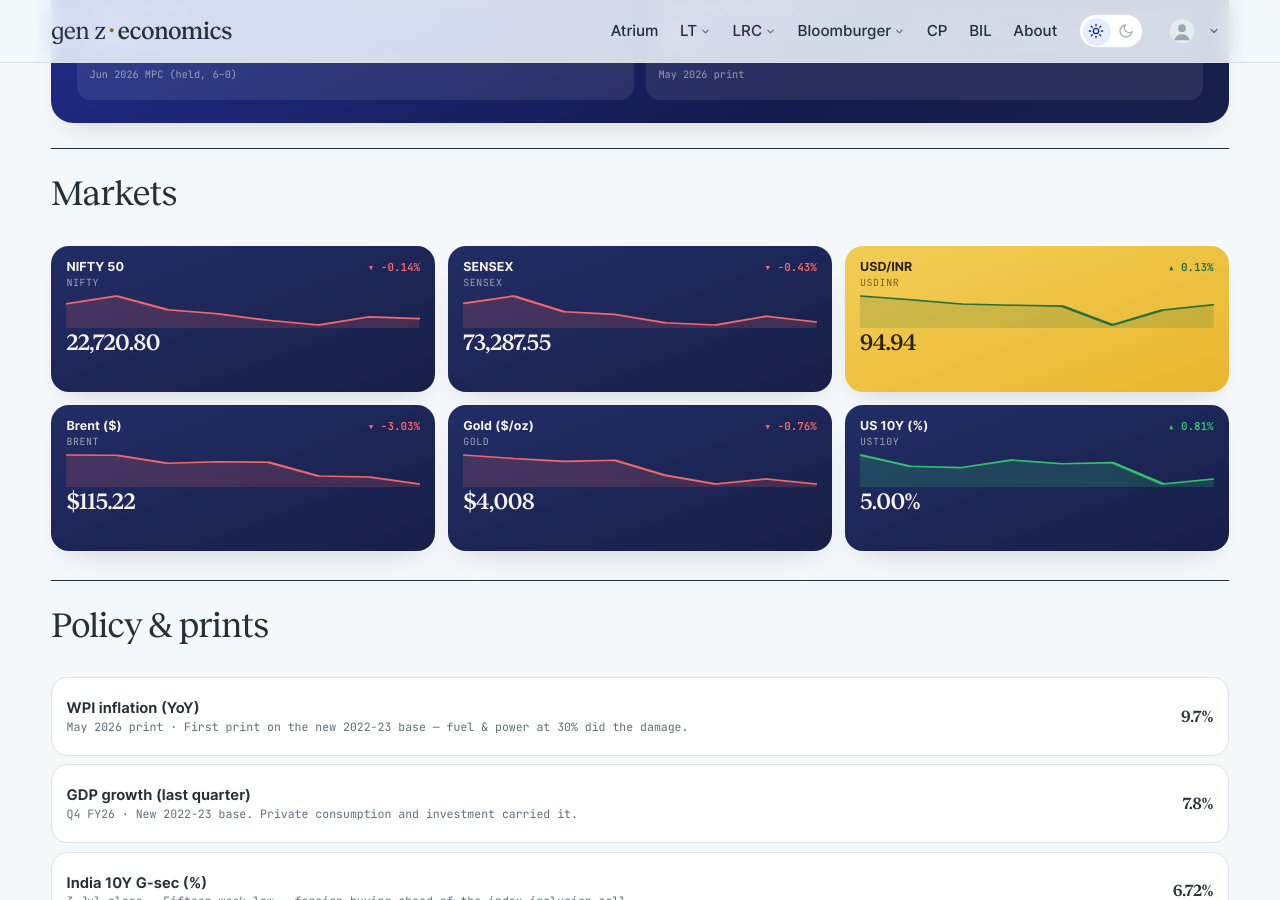
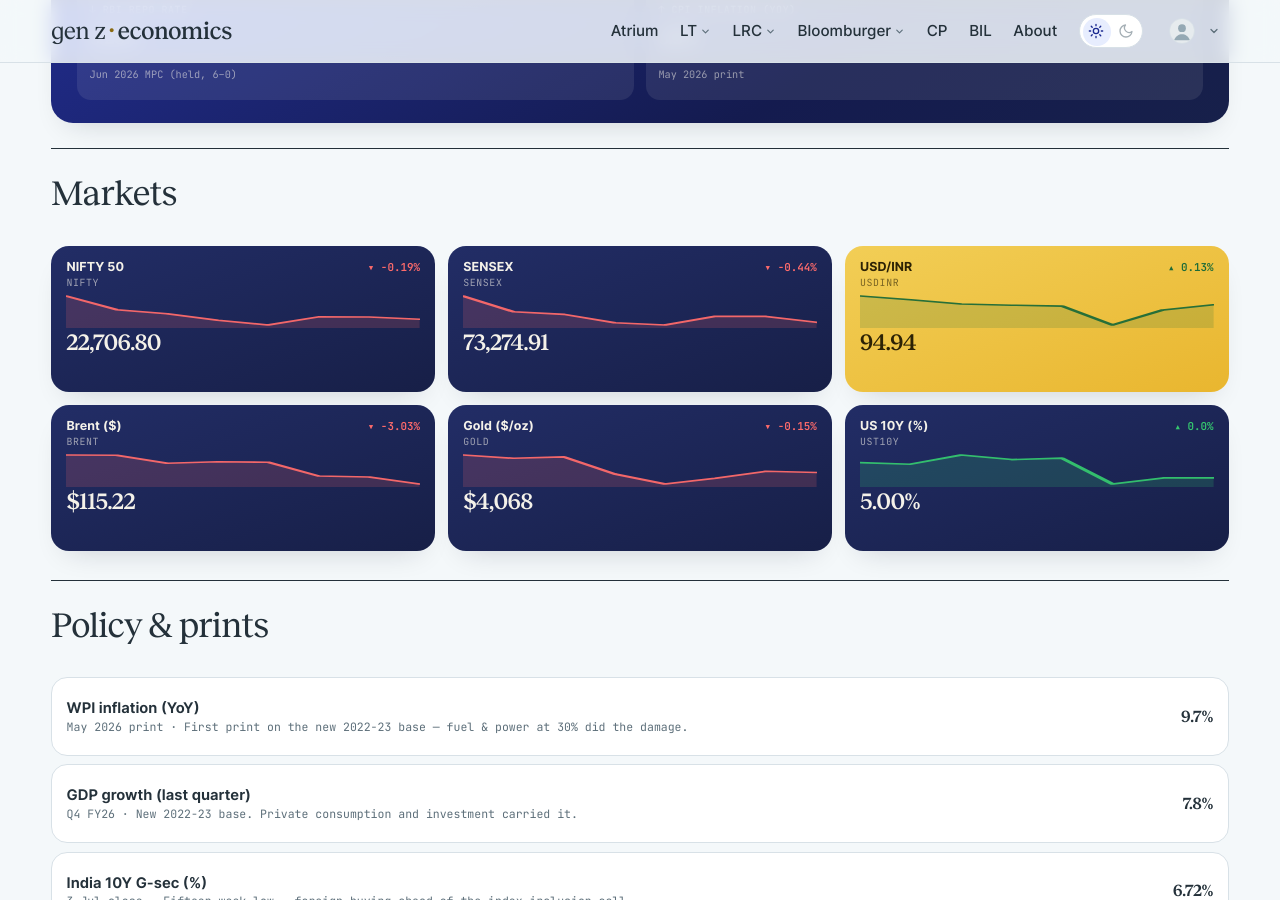
Before and after one commit to harsharya7021/genz-economics.com, a Jekyll site: the page built from macro-watch.html, in a window 1280 px wide and 900 px high, scrolled down 599 px. Built offline with Jekyll 4.4.1, drawn with Linux system fonts in a browser that asks for light colours; comment, search, counter and statistics services are not loaded.

Commit message:
data: morning market refresh

```diff
--- a/_data/macro.json
+++ b/_data/macro.json
@@ -1,34 +1,34 @@
 {
-  "as_of": "27 Oct 2026 close",
+  "as_of": "28 Oct 2026 close",
   "auto": {
     "nifty": {
       "label": "NIFTY 50",
-      "v": "22,720.80",
-      "chg": -0.14,
+      "v": "22,706.80",
+      "chg": -0.19,
       "spark": [
-        22997.35,
         23146.15,
         22888.949,
         22811.35,
         22687.65,
         22600.0,
         22753.199,
-        22720.801
+        22749.75,
+        22706.801
       ]
     },
     "sensex": {
       "label": "SENSEX",
-      "v": "73,287.55",
-      "chg": -0.43,
+      "v": "73,274.91",
+      "chg": -0.44,
       "spark": [
-        74315.609,
         74729.273,
         73852.898,
         73709.688,
         73249.391,
         73123.828,
         73606.75,
-        73287.547
+        73598.672,
+        73274.906
       ]
     },
     "usdinr": {
@@ -63,31 +63,31 @@
     },
     "gold": {
       "label": "Gold ($/oz)",
-      "v": "$4,008",
-      "chg": -0.76,
+      "v": "$4,068",
+      "chg": -0.15,
       "spark": [
-        4181.1,
         4160.1,
         4142.6,
         4150.0,
         4060.4,
         4007.9,
         4038.4,
-        4007.7
+        4074.6,
+        4068.5
       ]
     },
     "ust10y": {
       "label": "US 10Y (%)",
       "v": "5.00%",
-      "chg": 0.81,
+      "chg": 0.0,
       "spark": [
-        5.19,
         5.1,
         5.09,
         5.15,
         5.12,
         5.13,
         4.96,
+        5.0,
         5.0
       ]
     }
--- a/_data/markets.yml
+++ b/_data/markets.yml
@@ -2,38 +2,38 @@
 # USD/INR) are refreshed each weekday morning by the market-data workflow;
 # the India 10Y G-Sec line is maintained by hand. Do not hand-edit the
 # live tickers — the job overwrites them.
-as_of: 27 Oct 2026
+as_of: 28 Oct 2026
 tickers:
 - symbol: NIFTY 50
   code: ^NSEI
-  value: 22,720.80
-  change: −32.40
-  pct: −0.14%
+  value: 22,706.80
+  change: −42.95
+  pct: −0.19%
   dir: down
   spark:
-  - 22997.35
   - 23146.15
   - 22888.949
   - 22811.35
   - 22687.65
   - 22600.0
   - 22753.199
-  - 22720.801
+  - 22749.75
+  - 22706.801
 - symbol: SENSEX
   code: BSE
-  value: 73,287.55
-  change: −319.20
-  pct: −0.43%
+  value: 73,274.91
+  change: −323.77
+  pct: −0.44%
   dir: down
   spark:
-  - 74315.609
   - 74729.273
   - 73852.898
   - 73709.688
   - 73249.391
   - 73123.828
   - 73606.75
-  - 73287.547
+  - 73598.672
+  - 73274.906
 - symbol: USD / INR
   code: FX
   value: '94.94'
```
